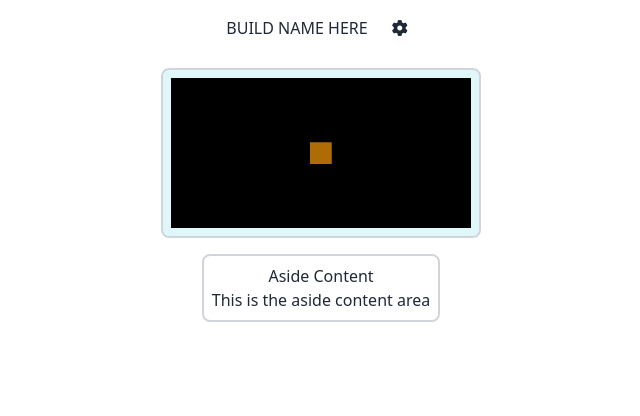
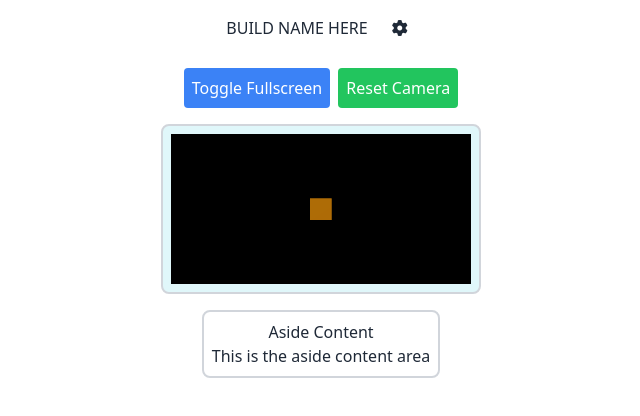
Before and after one commit to rorychatt/GunSmithQuests, a React (Vite) app in the folder FrontEnd/: page / in a window 1280 px wide. Shown: the top 416 px of the page, without its empty margins (319-959 px from the left). Built offline with nearby package versions, Linux system fonts and the light colour scheme.

Commit message:
feat: reset camera, fullscreen button

```diff
--- a/FrontEnd/src/components/Main.tsx
+++ b/FrontEnd/src/components/Main.tsx
@@ -1,23 +1,57 @@
-import {Canvas} from "@react-three/fiber";
-import {Suspense} from "react";
+import {Canvas, useFrame} from "@react-three/fiber";
+import {Suspense, useState} from "react";
 import {OrbitControls} from "@react-three/drei";
 
 export function Main() {
+    const [isFullscreen, setIsFullscreen] = useState(false);
+    const [resetCameraFlag, setResetCameraFlag] = useState(false);
+
+    const toggleFullscreen = () => {
+        setIsFullscreen(!isFullscreen);
+    };
+
+    const resetCamera = () => {
+        setResetCameraFlag(true);
+    };
+
     return (
-        <main className="flex flex-col items-center justify-center text-center">
-            <Canvas className="border-2 border-gray-300 rounded-lg p-2" gl={{ alpha: false }} style={{ background: '#e0f7fa' }}>
+        <main
+            className={`flex flex-col items-center justify-center text-center ${isFullscreen ? 'fixed top-0 left-0 w-full h-full' : ''}`}>
+            <div className="mb-4">
+                <button onClick={toggleFullscreen} className="mr-2 p-2 bg-blue-500 text-white rounded">Toggle
+                    Fullscreen
+                </button>
+                <button onClick={resetCamera} className="p-2 bg-green-500 text-white rounded">Reset Camera</button>
+            </div>
+            <Canvas className="border-2 border-gray-300 rounded-lg p-2" gl={{alpha: false}}
+                    style={{background: '#e0f7fa'}} camera={{position: [0, 0, 5]}}>
                 <Suspense fallback={null}>
-                    <ambientLight intensity={0.5} />
-                    <pointLight position={[10, 10, 10]} />
-                    <directionalLight position={[5, 5, 5]} intensity={1} />
-                    <spotLight position={[-5, 5, 5]} angle={0.3} penumbra={1} intensity={1} castShadow />
+                    <ambientLight intensity={0.5}/>
+                    <pointLight position={[10, 10, 10]}/>
+                    <directionalLight position={[5, 5, 5]} intensity={1}/>
+                    <spotLight position={[-5, 5, 5]} angle={0.3} penumbra={1} intensity={1} castShadow/>
                     <mesh>
-                        <boxGeometry args={[1, 1, 1]} />
-                        <meshStandardMaterial color="orange" />
+                        <boxGeometry args={[1, 1, 1]}/>
+                        <meshStandardMaterial color="orange"/>
                     </mesh>
-                    <OrbitControls />
+                    <OrbitControls/>
+                    <ResetCamera resetCameraFlag={resetCameraFlag} setResetCameraFlag={setResetCameraFlag}/>
                 </Suspense>
             </Canvas>
         </main>
     );
 }
+
+function ResetCamera({resetCameraFlag, setResetCameraFlag}: {
+    resetCameraFlag: boolean,
+    setResetCameraFlag: (flag: boolean) => void
+}) {
+    useFrame(({camera}) => {
+        if (resetCameraFlag) {
+            camera.position.set(0, 0, 5);
+            camera.lookAt(0, 0, 0);
+            setResetCameraFlag(false);
+        }
+    });
+    return null;
+}
```
